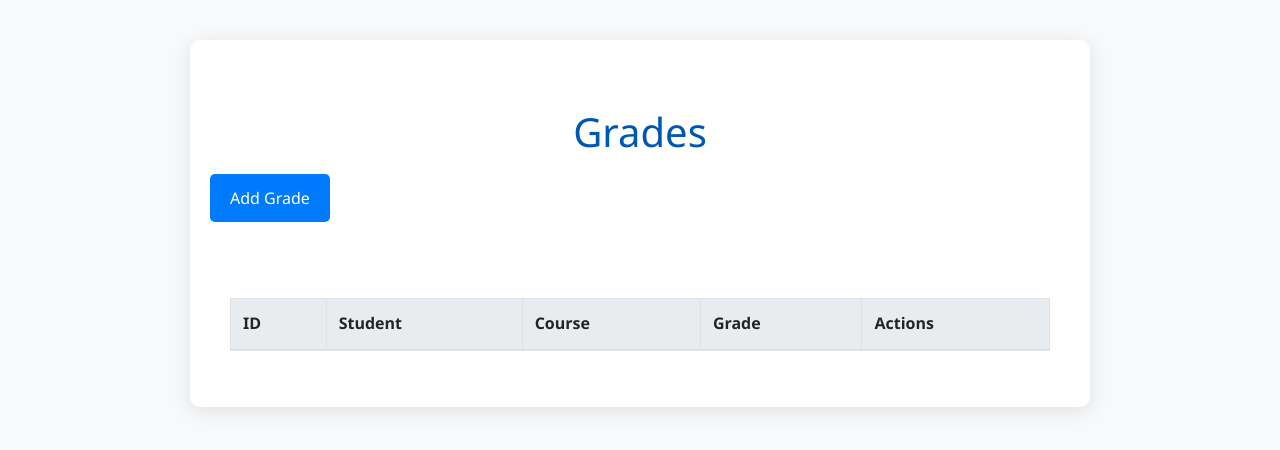
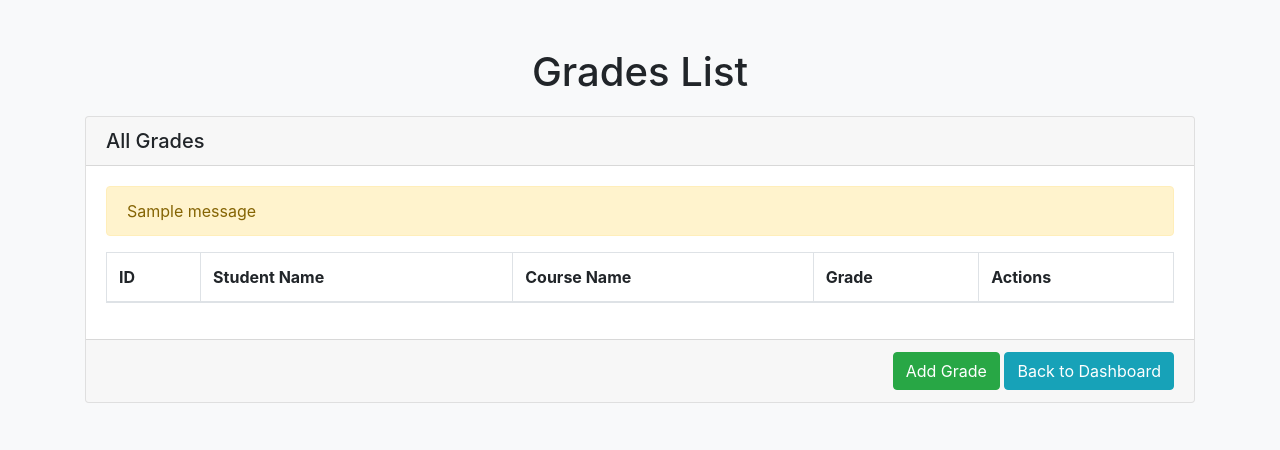
Before and after one commit to ShashankGowni/School_Management_System, a Flask app: page /grades in a window 1280 px wide. Shown: the top 450 px of the page. Run offline with Flask 3, Linux system fonts and the light colour scheme; one stand-in notice (Sample message) is shown; data that the repository does not hold is empty; some libraries are stand-ins or nearby versions.

Commit message:
Update view_grades.html

```diff
--- a/templates/view_grades.html
+++ b/templates/view_grades.html
@@ -5,7 +5,6 @@
     <meta name="viewport" content="width=device-width, initial-scale=1.0">
     <title>View Grades</title>
     <link rel="stylesheet" href="https://stackpath.bootstrapcdn.com/bootstrap/4.5.2/css/bootstrap.min.css">
-    <link rel="stylesheet" href="{{ url_for('static', filename='styles.css') }}?v=1.0">
     <style>
         body {
             background-color: #f8f9fa;
@@ -17,16 +16,25 @@
 </head>
 <body>
     <div class="container">
-        <h1 class="mt-5 text-center">Grades</h1>
-        <a href="{{ url_for('add_grade') }}" class="btn btn-primary mb-3">Add Grade</a>
+        <h1 class="mt-5 text-center">Grades List</h1>
         <div class="card">
+            <div class="card-header">
+                <h5 class="mb-0">All Grades</h5>
+            </div>
             <div class="card-body">
-                <table class="table table-bordered">
+                {% with messages = get_flashed_messages() %}
+                    {% if messages %}
+                        <div class="alert alert-warning" role="alert">
+                            {{ messages[0] }}
+                        </div>
+                    {% endif %}
+                {% endwith %}
+                <table class="table table-striped table-bordered">
                     <thead>
                         <tr>
                             <th>ID</th>
-                            <th>Student</th>
-                            <th>Course</th>
+                            <th>Student Name</th>
+                            <th>Course Name</th>
                             <th>Grade</th>
                             <th>Actions</th>
                         </tr>
@@ -35,24 +43,25 @@
                         {% for grade in grades %}
                         <tr>
                             <td>{{ grade.id }}</td>
-                            <td>{{ grade.student_name }}</td>
+                            <td>{{ grade.first_name }} {{ grade.last_name }}</td>
                             <td>{{ grade.course_name }}</td>
                             <td>{{ grade.grade }}</td>
                             <td>
-                                <form action="{{ url_for('delete_grade', id=grade.id) }}" method="post" style="display:inline;">
+                                <a href="{{ url_for('edit_grade', grade_id=grade.id) }}" class="btn btn-warning btn-sm">Edit</a>
+                                <form action="{{ url_for('delete_grade', grade_id=grade.id) }}" method="post" style="display:inline;">
                                     <button type="submit" class="btn btn-danger btn-sm">Delete</button>
                                 </form>
-                                <a href="{{ url_for('edit_grade', id=grade.id) }}" class="btn btn-warning btn-sm">Edit</a>
                             </td>
                         </tr>
                         {% endfor %}
                     </tbody>
                 </table>
             </div>
+            <div class="card-footer text-right">
+                <a href="{{ url_for('add_grade') }}" class="btn btn-success">Add Grade</a>
+                <a href="{{ url_for('dashboard') }}" class="btn btn-info">Back to Dashboard</a>
+            </div>
         </div>
     </div>
-    <script src="https://code.jquery.com/jquery-3.5.1.slim.min.js"></script>
-    <script src="https://cdn.jsdelivr.net/npm/@popperjs/core@2.9.2/dist/umd/popper.min.js"></script>
-    <script src="https://stackpath.bootstrapcdn.com/bootstrap/4.5.2/js/bootstrap.min.js"></script>
 </body>
 </html>
```
